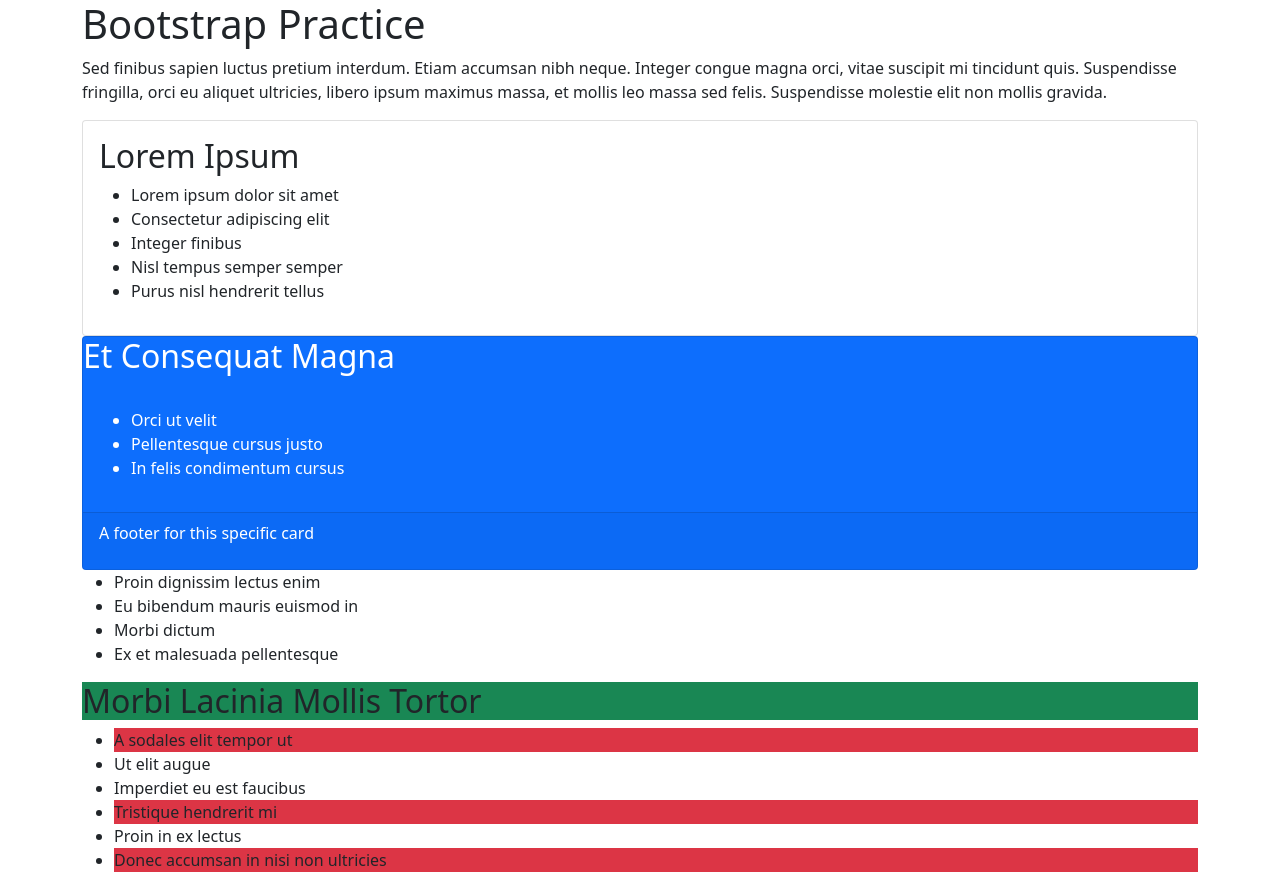
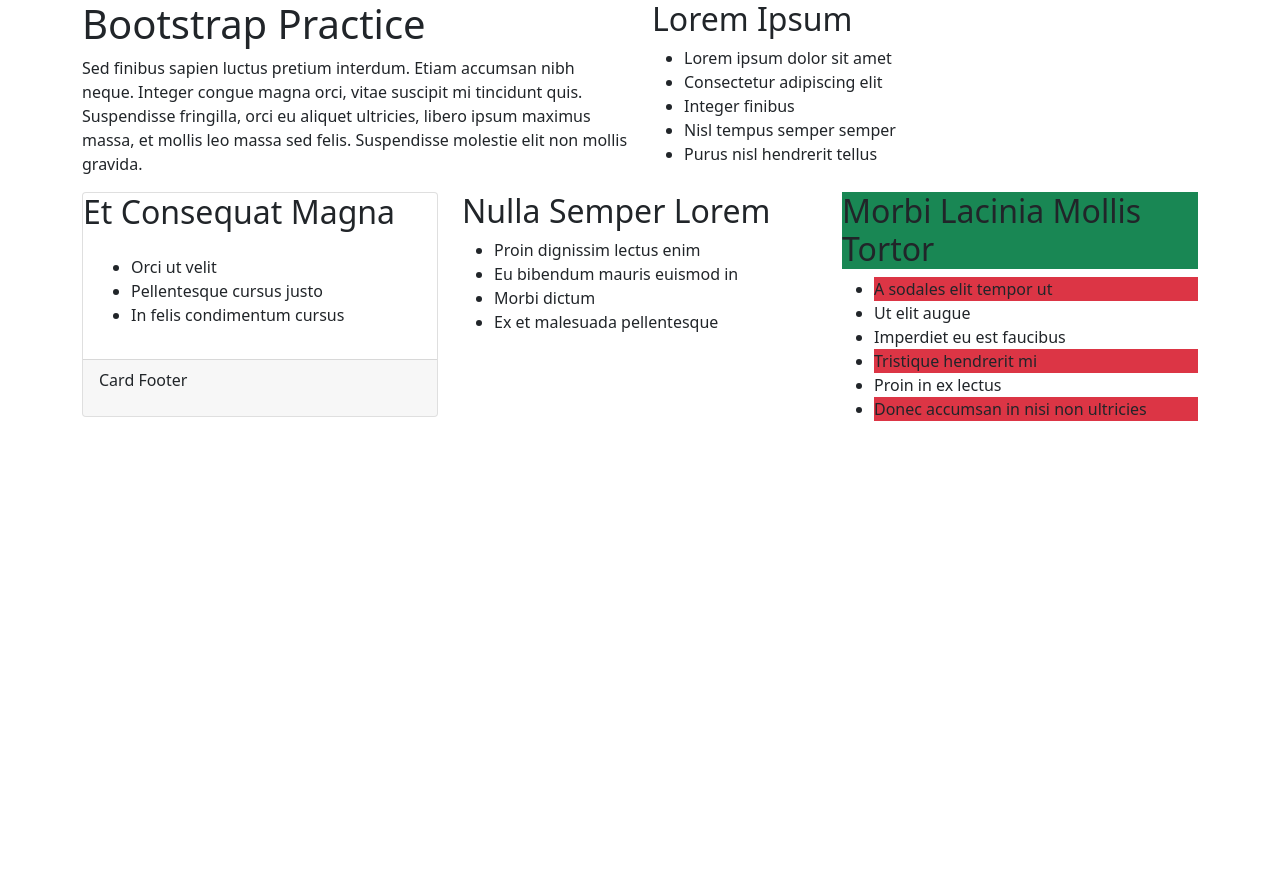
Before and after one commit to WanjikuKatuni/bootstrap-practice, a plain HTML site: page index.html in a window 1280 px wide. After the commit the page ends 800 px from the top, so only its background shows below. Drawn offline with Linux system fonts and the light colour scheme.

Commit message:
add grid system

```diff
--- a/index.html
+++ b/index.html
@@ -8,14 +8,17 @@
   <body>
     <div class="container">
         <div class="row">
+            <div class="col-md-6">
+             <div class ="jumbotron">
                 <div class="col-md-12">
                      <h1>Bootstrap Practice</h1>
                      <p>Sed finibus sapien luctus pretium interdum. Etiam accumsan nibh neque. Integer congue magna orci, vitae suscipit mi tincidunt quis. Suspendisse fringilla, orci eu aliquet ultricies, libero ipsum maximus massa, et mollis leo massa sed felis. Suspendisse molestie elit non mollis gravida.</p>
                  </div>
              </div>
-        <div class="card">
-            <div class="card-body">
+            </div>
 
+            <div class="col-md-6">
+                <div class="well">
                     <h2>Lorem Ipsum</h2>
                     <ul>
                         <li>Lorem ipsum dolor sit amet</li>
@@ -26,9 +29,12 @@
                     </ul>
                 </div>
             </div>
-        <div class="card bg-primary text-white">
-            <div class="card-title">
-                <h2>Et Consequat Magna</h2>
+       </div>
+       <div class="row">
+           <div class="col-md-4">
+                <div class="card card-info">
+                    <div class="card-heading">
+                        <h2 class="card-title">Et Consequat Magna</h2>
                     </div>
                     <div class="card-body">
                         <ul>
@@ -38,15 +44,20 @@
                         </ul>
                     </div>
                     <div class="card-footer">
-                <p>A footer for this specific card</p>
+                        <p>Card Footer</p>
                     </div>
                  </div>
+            </div>
+            <div class="col-md-4">
+                <h2>Nulla Semper Lorem</h2>
                     <ul>
                     <li>Proin dignissim lectus enim</li>
                     <li>Eu bibendum mauris euismod in</li>
                     <li>Morbi dictum</li>
                     <li>Ex et malesuada pellentesque</li>
                     </ul>
+            </div>
+            <div class="col-md-4">
                 <h2 class="bg-success">Morbi Lacinia Mollis Tortor</h2>
                 <ul>
                 <li class="bg-danger">A sodales elit tempor ut</li>
@@ -57,5 +68,7 @@
                 <li class="bg-danger">Donec accumsan in nisi non ultricies</li>
                 </ul>
             </div>
+        </div>
+    </div>
   </body>
 </html>
```
Lines whose indentation alone changed are shown as unchanged.
